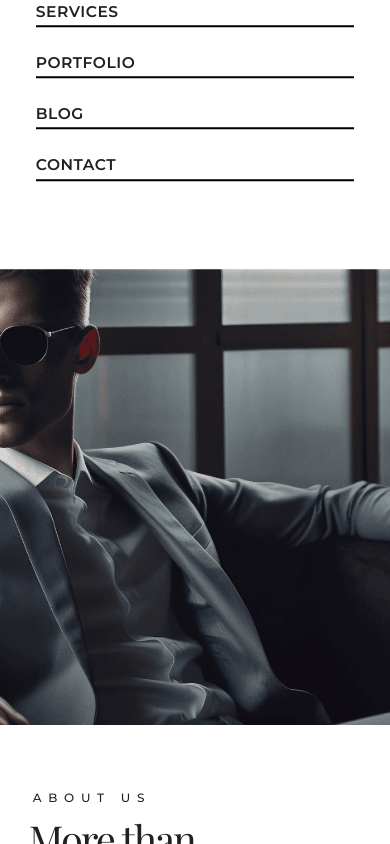
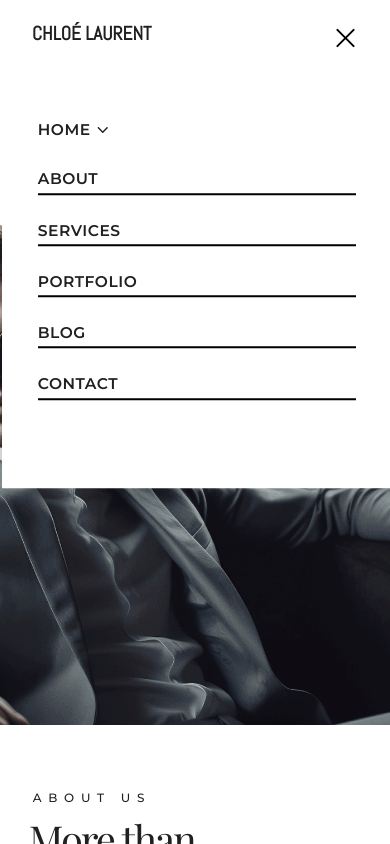
Before and after one commit to yousef-magar/chloe-laurent, a Next.js app: page / in a window 390 px wide. Both pictures are taken after a click on the button "Toggle menu". Shown: the top 844 px of the page. Built offline with nearby package versions, Linux system fonts and the light colour scheme.

Commit message:
Update Nav.jsx

```diff
--- a/app/components/Nav.jsx
+++ b/app/components/Nav.jsx
@@ -55,7 +55,7 @@ const Nav = () => {
 
             {/* Mobile Menu */}
             <div
-                className={`fixed left-1/2 -translate-1/2 top-[3.5rem] w-full bg-white z-10 px-[7px] pb-[4rem] pt-[2rem] xl:hidden max-w-[1024px] transition-all duration-500 ease-in-out overflow-hidden ${
+                className={`ml-[2px] fixed left-1/2 -translate-1/2 top-[17.2rem] w-full bg-white z-10 px-[7px] pb-[4rem] pt-[2rem] xl:hidden max-w-[1024px] transition-all duration-500 ease-in-out overflow-hidden ${
                     menuOpen
                         ? 'opacity-100 max-h-[1400px] pointer-events-auto'
                         : 'opacity-0 max-h-0 pointer-events-none'
```
